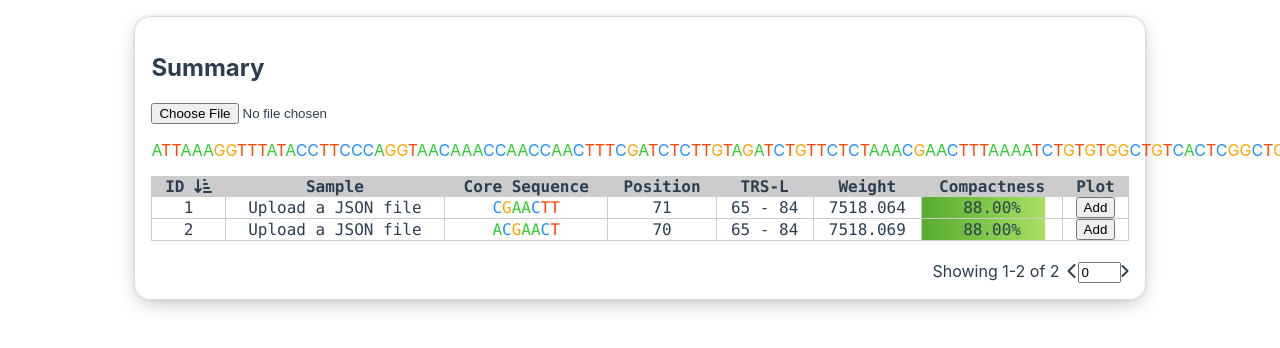
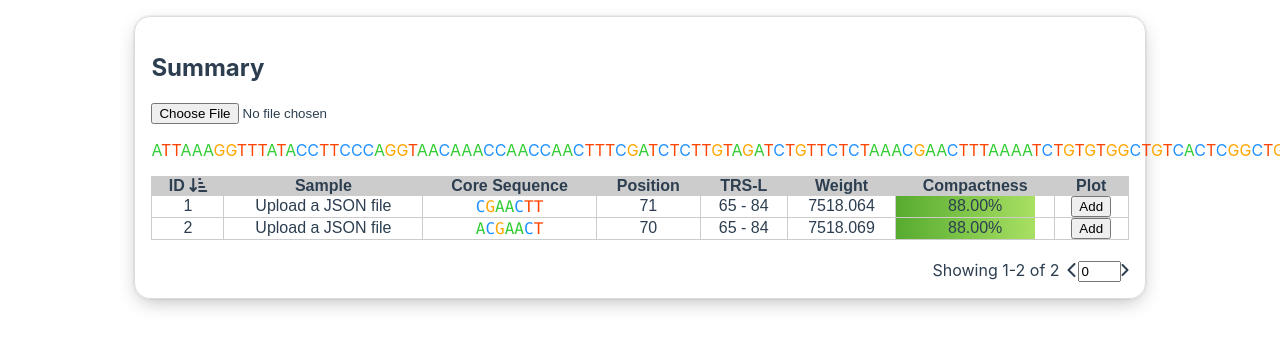
Before and after one commit to elkebir-group/CORSID-viz, a Vue app: page / in a window 1280 px wide. Shown: the top 348 px of the page. Built offline with nearby package versions, Linux system fonts and the light colour scheme.

Commit message:
Remove redundant style .aligned

```diff
--- a/src/components/Percentage.vue
+++ b/src/components/Percentage.vue
@@ -1,6 +1,5 @@
 <template>
-    <td
-        class="aligned">
+    <td>
         <div class="bg" :style="{width: percentage_number+'%'}"></div>
         {{percentage(percentage_number)}}
     </td>
@@ -20,12 +19,11 @@
 </script>
 
 <style scoped>
-    .aligned {
-        font-family: "Roboto Mono", Monaco, consolas, courier, monospace;
+    td {
         text-align: center;
         position: relative;
     }
-    .bg {
+    div {
         position: absolute;
         left: 0;
         top: 0;
--- a/src/components/Summary.vue
+++ b/src/components/Summary.vue
@@ -17,20 +17,20 @@
       <table>
         <thead>
           <tr class="summary-table-header">
-            <th id="idx" class="aligned" @click="$emit('sort', 'idx')"> ID <i class="fas fa-sort-amount-down-alt"></i></th>
-            <th id="sample" class="aligned"> Sample </th>
-            <th id="core_seq" class="aligned"> Core Sequence </th>
-            <th id="pos" class="aligned" @click="$emit('sort', 'pos')"> Position </th>
-            <th id="trs_l_start" class="aligned" @click="$emit('sort', 'trs_l_start')"> TRS-L </th>
-            <th id="weight" class="aligned" @click="$emit('sort', 'weight')"> Weight </th>
-            <th id="compact" class="aligned" @click="$emit('sort', 'compact')"> Compactness </th>
-            <th id="plot" class="aligned"> Plot </th>
+            <th id="idx" @click="$emit('sort', 'idx')"> ID <i class="fas fa-sort-amount-down-alt"></i></th>
+            <th id="sample"> Sample </th>
+            <th id="core_seq"> Core Sequence </th>
+            <th id="pos" @click="$emit('sort', 'pos')"> Position </th>
+            <th id="trs_l_start" @click="$emit('sort', 'trs_l_start')"> TRS-L </th>
+            <th id="weight" @click="$emit('sort', 'weight')"> Weight </th>
+            <th id="compact" @click="$emit('sort', 'compact')"> Compactness </th>
+            <th id="plot"> Plot </th>
           </tr>
         </thead>
         <tbody>
           <tr :key="res.idx" v-for="res in sortedSummaryData.slice(idxShown, idxShown+10)">
-            <td class="aligned"> {{ res.idx }} </td>
-            <td class="aligned"> {{ res.sample }} </td>
+            <td> {{ res.idx }} </td>
+            <td> {{ res.sample }} </td>
             <td class="aligned">
               <span
                 v-for="(chr, idx) in res.core_seq"
@@ -38,15 +38,15 @@
                 :class="{A: chr=='A', T: chr=='T', C: chr=='C', G: chr=='G', }"
               >{{ chr }}</span>
             </td>
-            <td class="aligned"> {{ res.pos }} </td>
-            <td class="aligned"> {{ res.trs_l_start }} - {{ res.trs_l_end }} </td>
-            <td class="aligned"> {{ parseFloat(res.weight).toFixed(3) }} </td>
+            <td> {{ res.pos }} </td>
+            <td> {{ res.trs_l_start }} - {{ res.trs_l_end }} </td>
+            <td> {{ parseFloat(res.weight).toFixed(3) }} </td>
             <percentage
               :id="index"
               :percentage="percentage"
               :percentage_number="((1.0-res.compact)*100)"
             />
-            <td class="aligned">
+            <td>
               <button
                 id="add_solution_card"
                 @click="$emit('add-solution', [res.idx-1, results[res.idx-1]])">
```
